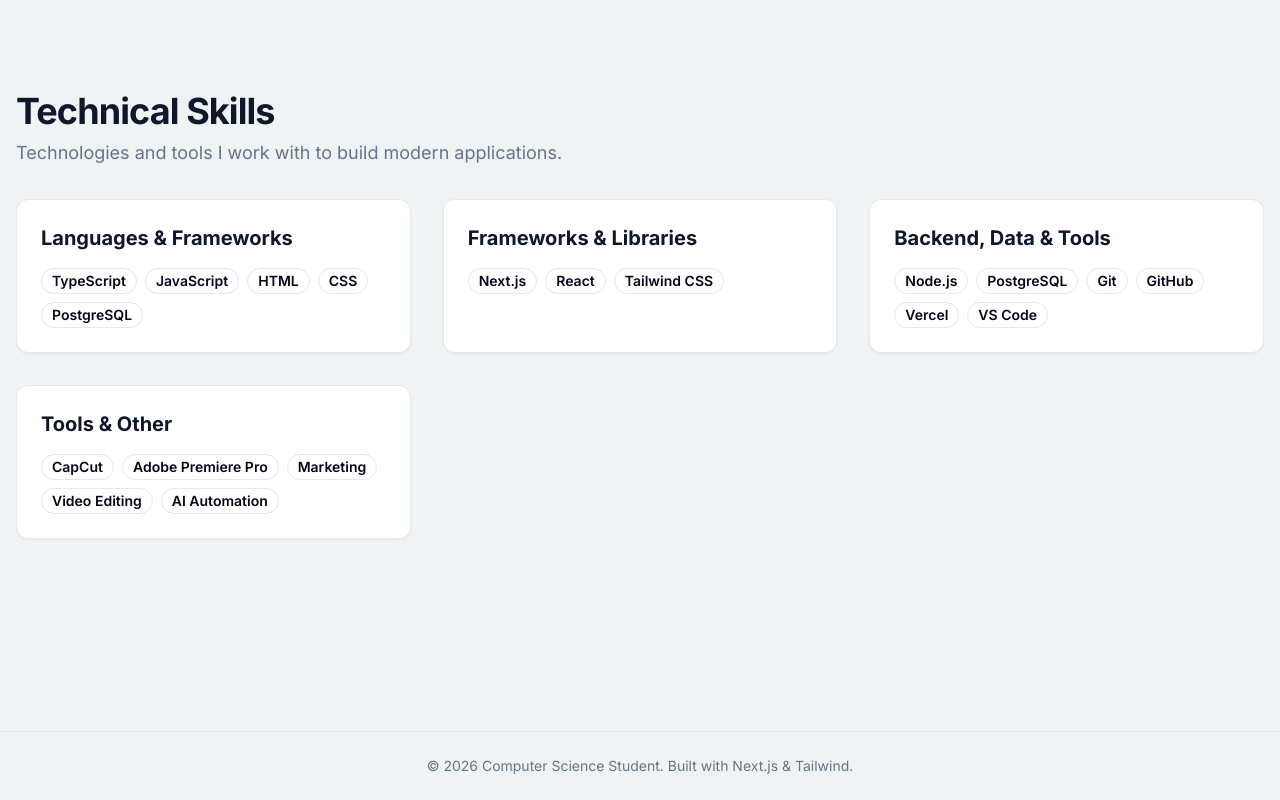
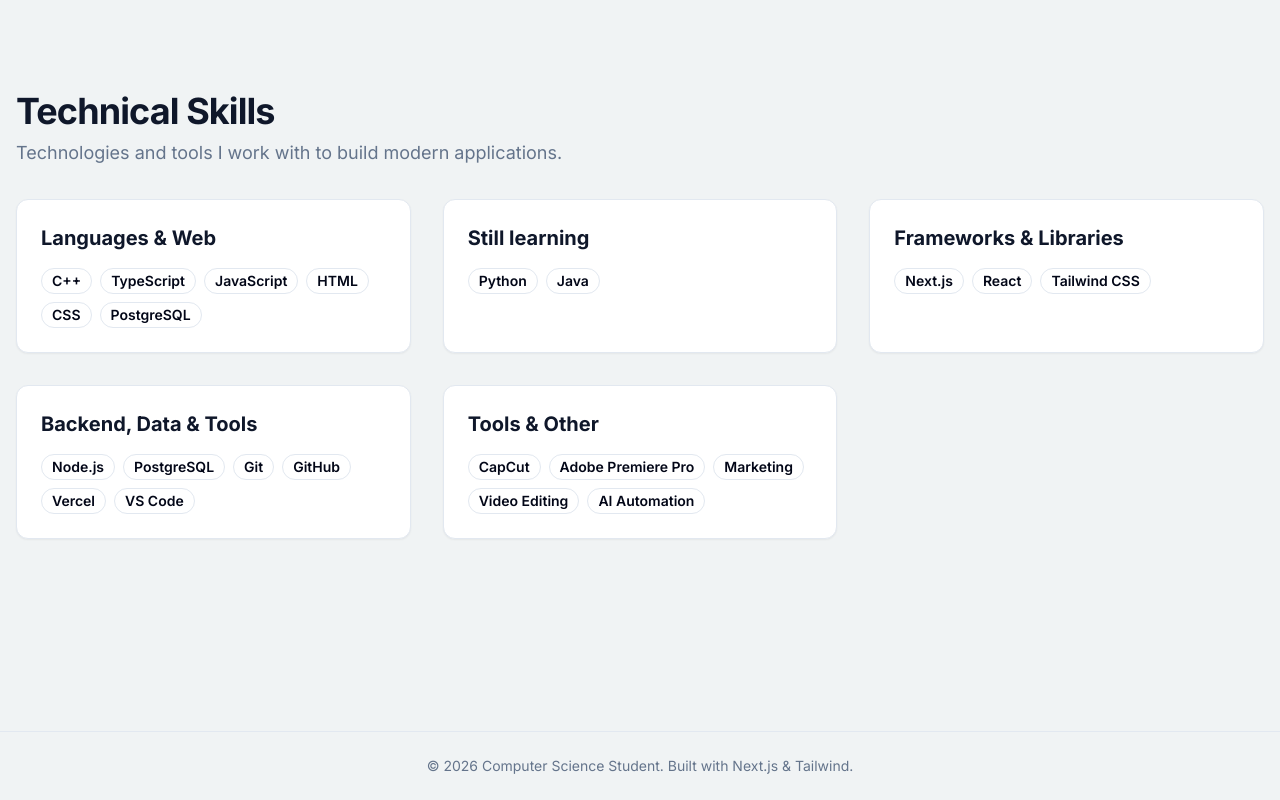
Before and after one commit to SpongebobCarry/Mani-Shahrokhi, a Next.js app: page / in a window 1280 px wide. Shown: the part 1078-1878 px from the top of the page. Built offline with nearby package versions, Linux system fonts and the light colour scheme.

Commit message:
added more details

```diff
--- a/src/content/profile.ts
+++ b/src/content/profile.ts
@@ -30,8 +30,12 @@ export const profile = {
   ],
   skills: [
     {
-      category: "Languages & Frameworks",
-      items: ["TypeScript", "JavaScript", "HTML", "CSS", "PostgreSQL"],
+      category: "Languages & Web",
+      items: ["C++", "TypeScript", "JavaScript", "HTML", "CSS", "PostgreSQL"],
+    },
+    {
+      category: "Still learning",
+      items: ["Python", "Java"],
     },
     {
       category: "Frameworks & Libraries",
```
